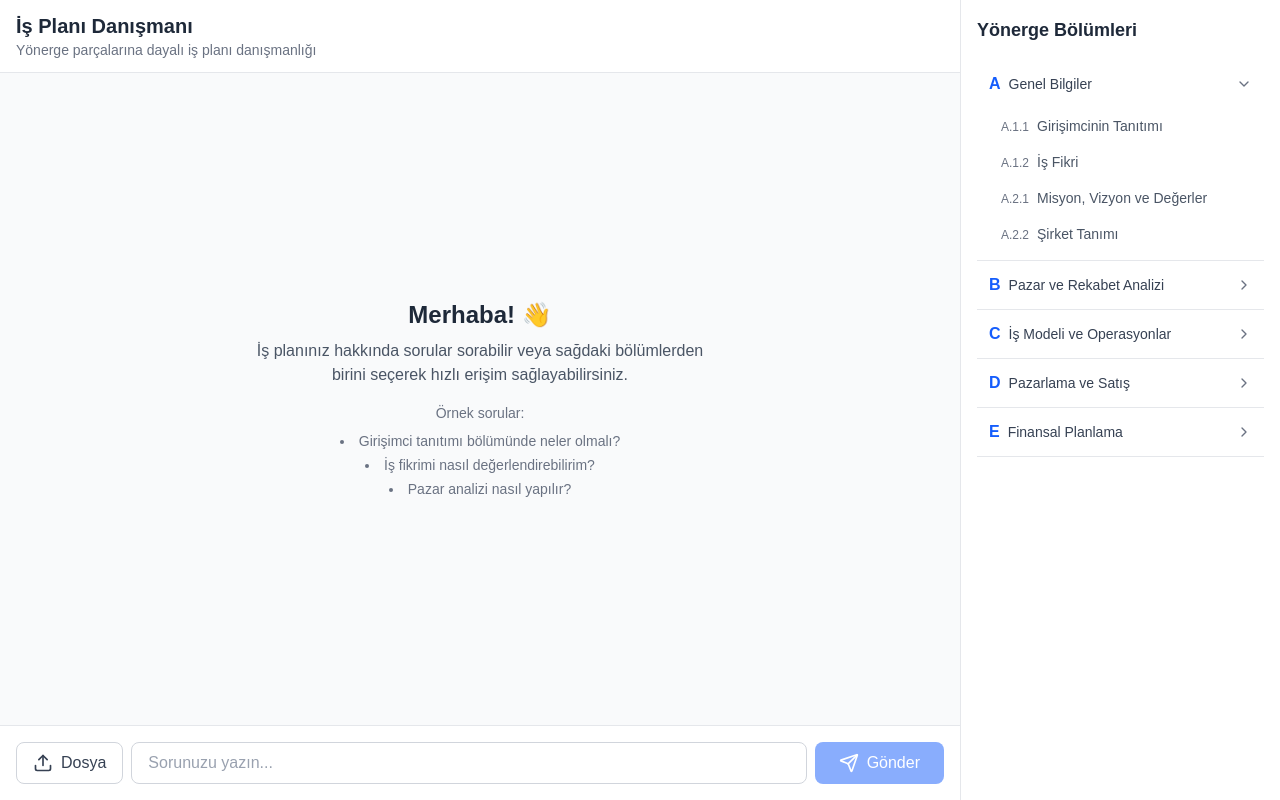
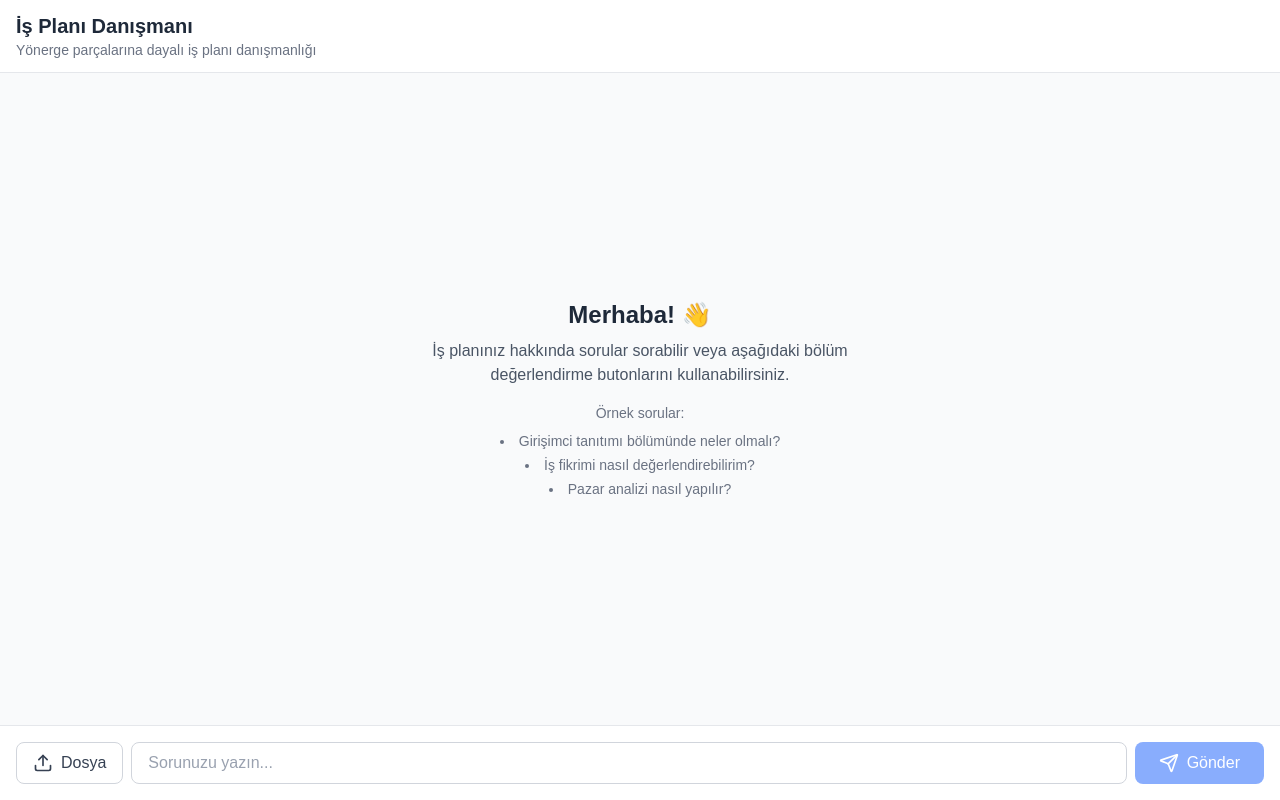
Before and after one commit to canaydinn/chatbot-project, a Next.js app: page /chat in a window 1280 px wide. Built offline with nearby package versions, Linux system fonts and the light colour scheme; sample sign-in values are in the browser's storage.

Commit message:
buton isimleri güncellendi sağ menü silindi

```diff
--- a/app/chat/page.tsx
+++ b/app/chat/page.tsx
@@ -4,13 +4,13 @@ import { useChat } from '@ai-sdk/react';
 import { DefaultChatTransport } from 'ai';
 import { useState, useEffect } from 'react';
 import { useRouter } from 'next/navigation';
-import { Send, Loader2, ChevronDown, ChevronRight, Upload, X, FileText } from 'lucide-react';
+import { Send, Loader2, Upload, X, FileText } from 'lucide-react';
 
 // Ana bölümler verisi
 const mainSections = [
   {
     letter: 'A',
-    title: 'Genel Bilgiler',
+    title: 'GENEL BİLGİLER',
     subsections: [
       { code: 'A.1.1', title: 'Girişimcinin Tanıtımı' },
       { code: 'A.1.2', title: 'İş Fikri' },
@@ -20,7 +20,7 @@ const mainSections = [
   },
   {
     letter: 'B',
-    title: 'Pazar ve Rekabet Analizi',
+    title: 'PAZAR ANALİZİ',
     subsections: [
       { code: 'B.1.1', title: 'Hedef Pazar' },
       { code: 'B.1.2', title: 'Pazar Büyüklüğü' },
@@ -30,7 +30,7 @@ const mainSections = [
   },
   {
     letter: 'C',
-    title: 'İş Modeli ve Operasyonlar',
+    title: 'TEKNİK ANALİZ',
     subsections: [
       { code: 'C.1.1', title: 'İş Modeli' },
       { code: 'C.1.2', title: 'Gelir Modelleri' },
@@ -40,7 +40,7 @@ const mainSections = [
   },
   {
     letter: 'D',
-    title: 'Pazarlama ve Satış',
+    title: 'ORGANİZASYONEL ANALİZ',
     subsections: [
       { code: 'D.1.1', title: 'Pazarlama Stratejisi' },
       { code: 'D.1.2', title: 'Satış Kanalı' },
@@ -49,7 +49,7 @@ const mainSections = [
   },
   {
     letter: 'E',
-    title: 'Finansal Planlama',
+    title: 'FİNANSAL ANALİZ',
     subsections: [
       { code: 'E.1.1', title: 'Gelir Projeksiyonları' },
       { code: 'E.1.2', title: 'Maliyet Yapısı' },
@@ -57,48 +57,6 @@ const mainSections = [
     ],
   },
 ];
-
-interface SectionAccordionProps {
-  section: typeof mainSections[0];
-  isOpen: boolean;
-  onToggle: () => void;
-  onSectionClick: (code: string) => void;
-}
-
-function SectionAccordion({ section, isOpen, onToggle, onSectionClick }: SectionAccordionProps) {
-  return (
-    <div className="border-b border-gray-200 dark:border-gray-700">
-      <button
-        onClick={onToggle}
-        className="w-full flex items-center justify-between p-3 text-left hover:bg-gray-50 dark:hover:bg-gray-800 transition-colors"
-      >
-        <div className="flex items-center gap-2">
-          <span className="font-semibold text-blue-600 dark:text-blue-400">{section.letter}</span>
-          <span className="text-sm font-medium text-gray-700 dark:text-gray-300">{section.title}</span>
-        </div>
-        {isOpen ? (
-          <ChevronDown className="w-4 h-4 text-gray-500" />
-        ) : (
-          <ChevronRight className="w-4 h-4 text-gray-500" />
-        )}
-      </button>
-      {isOpen && (
-        <div className="pl-4 pb-2">
-          {section.subsections.map((subsection) => (
-            <button
-              key={subsection.code}
-              onClick={() => onSectionClick(subsection.code)}
-              className="w-full text-left p-2 text-sm text-gray-600 dark:text-gray-400 hover:bg-gray-50 dark:hover:bg-gray-800 rounded transition-colors"
-            >
-              <span className="text-xs text-gray-500 dark:text-gray-500 mr-2">{subsection.code}</span>
-              {subsection.title}
-            </button>
-          ))}
-        </div>
-      )}
-    </div>
-  );
-}
 
 export default function ChatPage() {
   const router = useRouter();
@@ -166,7 +124,6 @@ export default function ChatPage() {
   const isLoading = status === 'submitted' || status === 'streaming';
 
   const [input, setInput] = useState('');
-  const [openSections, setOpenSections] = useState<Set<string>>(new Set(['A']));
   const [uploadedFile, setUploadedFile] = useState<{ name: string; content: string; collectionName?: string } | null>(null);
   const [isUploading, setIsUploading] = useState(false);
 
@@ -222,27 +179,6 @@ export default function ChatPage() {
   if (!mounted || !isAuthorized) {
     return null;
   }
-
-  const toggleSection = (letter: string) => {
-    const newOpenSections = new Set(openSections);
-    if (newOpenSections.has(letter)) {
-      newOpenSections.delete(letter);
-    } else {
-      newOpenSections.add(letter);
-    }
-    setOpenSections(newOpenSections);
-  };
-
-  const handleSectionClick = async (code: string) => {
-    const question = `${code} bölümü hakkında bilgi verir misin?`;
-    if (sendMessage) {
-      try {
-        await sendMessage({ text: question });
-      } catch (error) {
-        console.error('Error sending message:', error);
-      }
-    }
-  };
 
   const handleEvaluateBusinessPlanSection = async (sectionLetter: string) => {
     if (!uploadedFile) {
@@ -433,7 +369,7 @@ Lütfen detaylı ve yapılandırılmış bir değerlendirme raporu hazırla.`;
                   Merhaba! 👋
                 </h2>
                 <p className="text-gray-600 dark:text-gray-400 mb-4">
-                  İş planınız hakkında sorular sorabilir veya sağdaki bölümlerden birini seçerek hızlı erişim sağlayabilirsiniz.
+                  İş planınız hakkında sorular sorabilir veya aşağıdaki bölüm değerlendirme butonlarını kullanabilirsiniz.
                 </p>
                 <div className="text-sm text-gray-500 dark:text-gray-500">
                   <p>Örnek sorular:</p>
@@ -575,28 +511,6 @@ Lütfen detaylı ve yapılandırılmış bir değerlendirme raporu hazırla.`;
           </form>
         </div>
       </div>
-
-      {/* Sidebar - Ana Bölümler */}
-      <aside className="w-80 bg-white dark:bg-gray-800 border-l border-gray-200 dark:border-gray-700 overflow-y-auto hidden lg:block">
-        <div className="p-4">
-          <h2 className="text-lg font-semibold text-gray-800 dark:text-gray-200 mb-4">
-            Yönerge Bölümleri
-          </h2>
-          <div className="space-y-0">
-            {mainSections.map((section) => (
-              <SectionAccordion
-                key={section.letter}
-                section={section}
-                isOpen={openSections.has(section.letter)}
-                onToggle={() => toggleSection(section.letter)}
-                onSectionClick={handleSectionClick}
-              />
-            ))}
-          </div>
-        </div>
-      </aside>
-
-      {/* Mobile Sidebar Toggle - Gelecekte eklenebilir */}
     </div>
   );
 }
```
